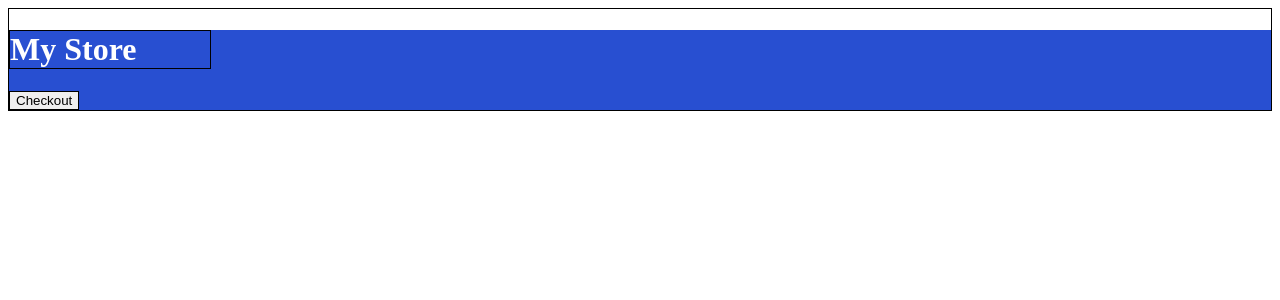
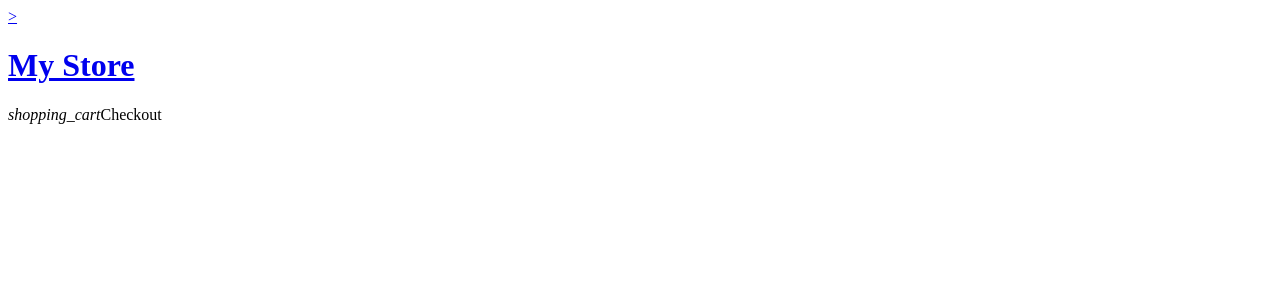
Before and after one commit to ugolole/Angular_basics, an Angular app: page / in a window 1280 px wide. Shown: the top 300 px of the page. Built offline with nearby package versions, Linux system fonts and the light colour scheme.

Commit message:
Removing unwanted html and css file and adding top-bar component

```diff
--- a/src/app/app.component.html
+++ b/src/app/app.component.html
@@ -1,8 +1,5 @@
-<div class="main highlight">
-    <div class="nav">
+<app-top-bar></app-top-bar>
 
-        <h1 class="header highlight">My Store</h1>
-
-        <button class="checkout-button highlight">Checkout</button>
-    </div>
+<div class="container">
+    <router-outlet></router-outlet>
 </div>
--- a/src/app/app.module.ts
+++ b/src/app/app.module.ts
@@ -4,11 +4,13 @@
 import { AppRoutingModule } from './app-routing.module';
 import { AppComponent } from './app.component';
 import { ProductListComponent } from './product-list/product-list.component';
+import { TopBarComponent } from './top-bar/top-bar.component';
 
 @NgModule({
   declarations: [
     AppComponent,
-    ProductListComponent
+    ProductListComponent,
+    TopBarComponent
   ],
   imports: [
     BrowserModule,
--- a/src/app/product-list/product-list.component.html
+++ b/src/app/product-list/product-list.component.html
@@ -1 +1 @@
-<p>product-list works!</p>
+<h1>Products</h1>
--- a/src/app/product-list/product-list.component.ts
+++ b/src/app/product-list/product-list.component.ts
@@ -5,11 +5,19 @@
   templateUrl: './product-list.component.html',
   styleUrls: ['./product-list.component.css']
 })
+
 export class ProductListComponent implements OnInit {
 
+  // Initialising constructors in typeScript.
   constructor() { }
 
+  // I am not sure what this does.
   ngOnInit(): void {
   }
 
+  // A method to share a product with other people I am guessing.
+  share(){
+    window.alert("This product has been shared!");
+  }
+
 }
--- /dev/null
+++ b/src/app/top-bar/top-bar.component.html
@@ -0,0 +1,5 @@
+<a [routerLink]="['/']">>
+    <h1>My Store</h1>
+</a>
+
+<a class ="button fancy-button"><i class="material-icons">shopping_cart</i>Checkout</a>
--- /dev/null
+++ b/src/app/top-bar/top-bar.component.ts
@@ -0,0 +1,15 @@
+import { Component, OnInit } from '@angular/core';
+
+@Component({
+  selector: 'app-top-bar',
+  templateUrl: './top-bar.component.html',
+  styleUrls: ['./top-bar.component.css']
+})
+export class TopBarComponent implements OnInit {
+
+  constructor() { }
+
+  ngOnInit(): void {
+  }
+
+}
```
Also changed, not shown: src/app/top-bar/top-bar.component.css (added), 1 other file (tests, documents, lock files or other folders).
